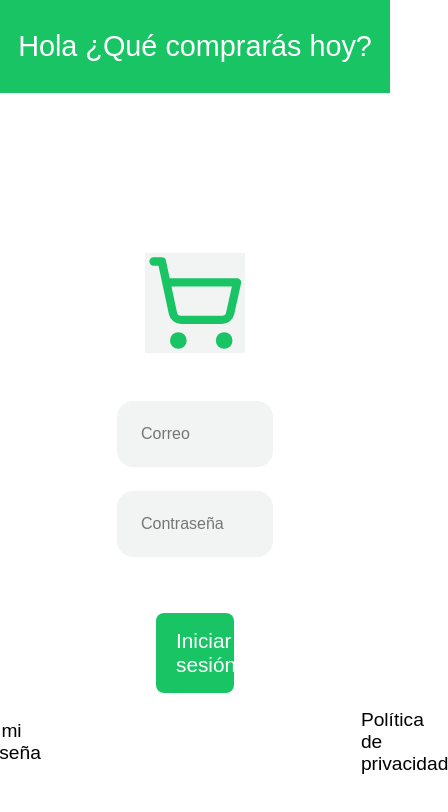
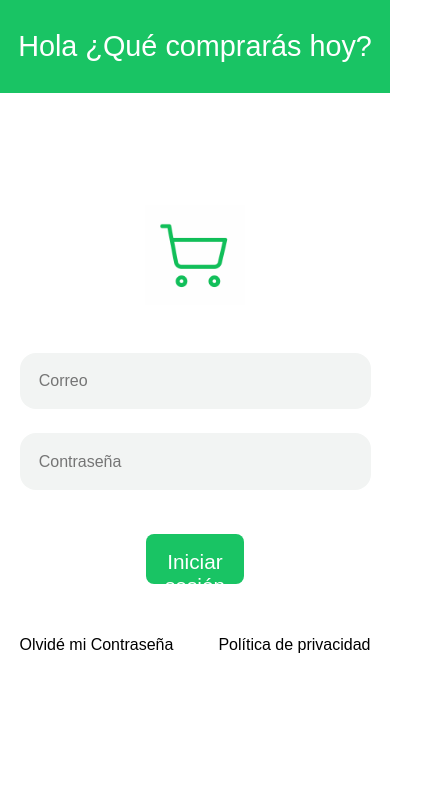
Before and after one commit to Yordi984/Tienda-App-Web-, a React (Vite) app in the folder client/: page /Login in a window 390 px wide. Shown: the top 812 px of the page, 448 px wide, since content can reach past the window. Built offline with nearby package versions, Linux system fonts and the light colour scheme.

Commit message:
modulo de autenticacion completo y funcional

```diff
--- a/client/src/components/ui/ButtonComponent.module.css
+++ b/client/src/components/ui/ButtonComponent.module.css
@@ -42,9 +42,9 @@
 }
 
 /* Estilo para el botón activo (ej. 'Todo' en la imagen) */
-.active {
-  /* Puedes añadir estilos adicionales para el estado activo si es diferente al color base */
-}
+/* .active {
+
+} */
 
 /* Efectos al pasar el ratón por encima (hover) */
 .button:hover {
--- a/client/src/components/ui/ButtonComponent.tsx
+++ b/client/src/components/ui/ButtonComponent.tsx
@@ -10,7 +10,7 @@ export type ButtonColor =
 
 interface ButtonComponentProps {
   text: string; // El texto que se mostrará en el botón
-
+  style?: React.CSSProperties;
   color: ButtonColor; // El color del botón, usando el tipo ButtonColor
   onClick?: () => void; // Función opcional que se ejecuta al hacer clic en el botón
   isActive?: boolean; // Prop opcional para indicar si el botón está activo (para el estilo 'Todo')
@@ -19,11 +19,10 @@ interface ButtonComponentProps {
 const ButtonComponent: React.FC<ButtonComponentProps> = ({
   text,
   color,
-
   onClick,
   isActive,
+  style,    // Agrega esta línea en la destructuración de props
 }) => {
-  // Clases CSS dinámicas basadas en las props
   const buttonClasses = `${styles.button} ${styles[color]}  ${
     isActive ? styles.active : ''
   }`;
@@ -32,6 +31,7 @@ const ButtonComponent: React.FC<ButtonComponentProps> = ({
     <button
       className={buttonClasses}
       onClick={onClick}
+      style={style}   // <--- Aquí pasamos los estilos inline
     >
       {text}
     </button>
--- a/client/src/pages/Login/Login.css
+++ b/client/src/pages/Login/Login.css
@@ -2,7 +2,7 @@
   display: flex;
   justify-content: center;
   align-items: center;
-  padding-top: 10rem;
+  margin-top: -3rem;
 }
 
 .formulario {
@@ -10,42 +10,65 @@
   flex-direction: column;
   justify-content: center;
   align-items: center;
-  margin-top: 3rem;
+  width: 100%;
 }
 
 input {
-  width: 40%; /* ajusta según necesidad */
-  padding: 1.5rem;
-  margin-bottom: 1rem;
-  background-color: #f2f4f3; /* fondo gris claro */
+  width: 30%; /* ancho fijo en escritorio */
+  padding: 1rem;
+  margin-bottom: 1.5rem;
+  background-color: #f2f4f3;
   border: none;
-  border-radius: 1rem; /* esquinas redondeadas */
+  border-radius: 1rem;
   font-size: 1rem;
   box-sizing: border-box;
-  margin-bottom: 1.5rem;
   outline: none;
-}
-
-.boton-container {
-
-  display: flex;
-  justify-content: center;
-  align-items: center;
-  margin-top: 2rem;
-  width: 40%;
+  max-width: 400px; /* para que no crezca demasiado */
 }
 
 
+
+/* Como en tu JSX ya no usas .boton-container,
+   si decides usarlo envuelve el botón en un div con esta clase para controlar ancho y centrado */
+
 .links {
   display: flex;
-  justify-content: center;
+  flex-direction: block;
+  justify-content: space-between;
   align-items: center;
-  margin-top: 1rem;
-  gap: 20rem;
+  gap: 1rem; /* espacio entre los links */
+  margin-top: 0; /* ya no necesitas margen grande arriba */
+  width: 100%;
+  max-width: 400px; /* para que no crezca demasiado */
+  margin-left: auto;
+  margin-right: auto;
+
 }
-a {
+
+.links a {
   text-decoration: none;
   color: black;
+  font-size: 1rem;
+  margin-top: 2rem;
 
-  font-size: 1.2rem;
 }
+
+/* RESPONSIVE para pantallas pequeñas */
+@media (max-width: 600px) {
+  input, .boton-container, .links {
+    width: 90%; /* ocupa casi todo el ancho en móvil */
+  }
+  input {
+    padding: 1.2rem;
+    font-size: 1rem;
+  }
+  .boton-container {
+    margin-bottom: 1.5rem;
+  }
+  .links {
+    gap: 0.8rem;
+  }
+  .links a {
+    font-size: 1rem;
+  }
+}
--- a/client/src/pages/Login/Login.tsx
+++ b/client/src/pages/Login/Login.tsx
@@ -1,7 +1,7 @@
 import { useState } from 'react';
 import Header from '../../components/ui/HeaderComponent';
 import Boton from '../../components/ui/ButtonComponent';
-import '/icons/icon.svg';
+
 import './Login.css';
 
 export default function Login() {
@@ -42,7 +42,7 @@ export default function Login() {
       <Header text='Hola ¿Qué comprarás hoy?' />
       <div className='logo-container'>
         <img
-          src='/icons/icon.svg'
+          src='/logo.png'
           alt='logo'
           style={{ width: '100px' }}
           className='logo'
@@ -61,13 +61,14 @@ export default function Login() {
           value={contrasena}
           onChange={(e) => setContrasena(e.target.value)}
         />
-        <div className='boton-container'>
+
           <Boton
+            style={{  width: '25%', margin: '20px auto', padding: '1rem' }}
             text='Iniciar sesión'
             color='green'
             onClick={solicitud}
           />
-        </div>
+
       </div>
       <div className='links'>
         <a href='#'>Olvidé mi Contraseña</a>
--- /dev/null
+++ b/client/src/pages/recuperar_contraseña/RestablecerPassword.css
@@ -0,0 +1,16 @@
+.boton-container {
+    background-color: aqua;
+    width: 25.5%;
+}
+
+button{
+    width: 100%;
+    height: 50px;
+   background-color: rgba(25, 196, 100, 1);
+    color: white;
+    border: none;
+    border-radius: 8px;
+    font-size: 1.3rem;
+    cursor: pointer;
+
+}
--- a/client/src/pages/recuperar_contraseña/RestablecerPassword.tsx
+++ b/client/src/pages/recuperar_contraseña/RestablecerPassword.tsx
@@ -1,6 +1,8 @@
 import { useParams, useNavigate } from "react-router-dom";
 import { useState } from "react";
 import axios from "axios";
+import Header from "../../components/ui/HeaderComponent";
+import "./RestablecerPassword.css"; // Asegúrate de importar el archivo CSS
 
 const RestablecerPassword = () => {
   const { token } = useParams();
@@ -24,9 +26,16 @@ const RestablecerPassword = () => {
   };
 
   return (
-    <div style={{ padding: 20 }}>
-      <h2>Restablecer contraseña</h2>
-      <form onSubmit={handleSubmit}>
+    <div>
+        <Header text="Restablecer contraseña"></Header>
+      <div className="logo-container">
+        <div className="logo">
+            <img src="/logo.png" alt="logo" className="logo" />
+        </div>
+      </div>
+
+      <form onSubmit={handleSubmit} className="formulario">
+        <h2></h2>
         <input
           type="password"
           placeholder="Nueva contraseña"
@@ -34,10 +43,12 @@ const RestablecerPassword = () => {
           onChange={(e) => setNuevaPassword(e.target.value)}
           required
         />
-        <br /><br />
-        <button type="submit">Guardar nueva contraseña</button>
+        <div className="boton-container">
+          <button type="submit">Guardar nueva contraseña</button>
+
+        </div>
+        <p>{mensaje}</p>
       </form>
-      <p>{mensaje}</p>
     </div>
   );
 };
```
